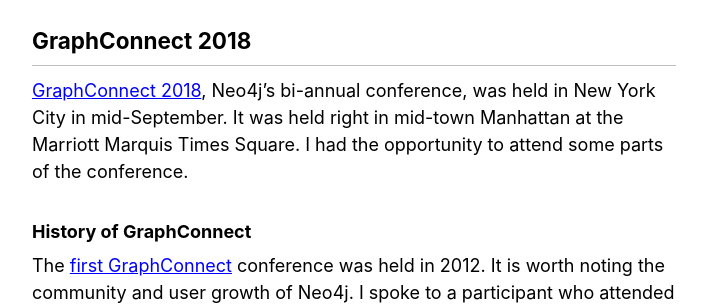
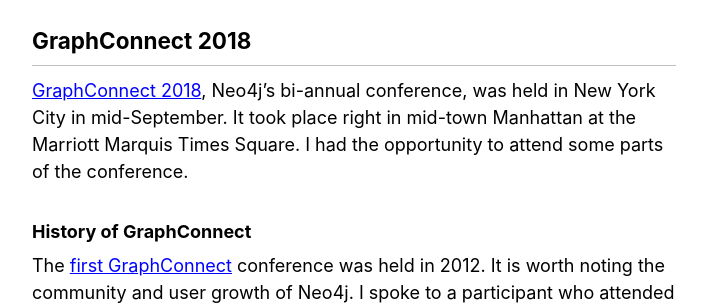
Before and after one commit to reshamas/reshamas.github.io, a Jekyll site: the page built from _posts/2018-09-22-graphs-are-the-next-frontier-in-data-science.md, in a window 1280 px wide and 900 px high, scrolled down 331 px. Shown: the part 180-485 px from the top of the window, without its empty margins (286-991 px from the left). Built offline with Jekyll 4.4.1, drawn with Linux system fonts in a browser that asks for light colours; comment, search, counter and statistics services are not loaded.

Commit message:
Update 2018-09-22-graphs-are-the-next-frontier-in-data-science.md

```diff
--- a/_posts/2018-09-22-graphs-are-the-next-frontier-in-data-science.md
+++ b/_posts/2018-09-22-graphs-are-the-next-frontier-in-data-science.md
@@ -3,7 +3,7 @@
 </p>
 
 ## GraphConnect 2018
-[GraphConnect 2018](https://graphconnect.com), Neo4j's bi-annual conference, was held in New York City in mid-September.  It was held right in mid-town Manhattan at the Marriott Marquis Times Square. I had the opportunity to attend some parts of the conference.
+[GraphConnect 2018](https://graphconnect.com), Neo4j's bi-annual conference, was held in New York City in mid-September.  It took place right in mid-town Manhattan at the Marriott Marquis Times Square. I had the opportunity to attend some parts of the conference.
 
 
 ### History of GraphConnect
```
